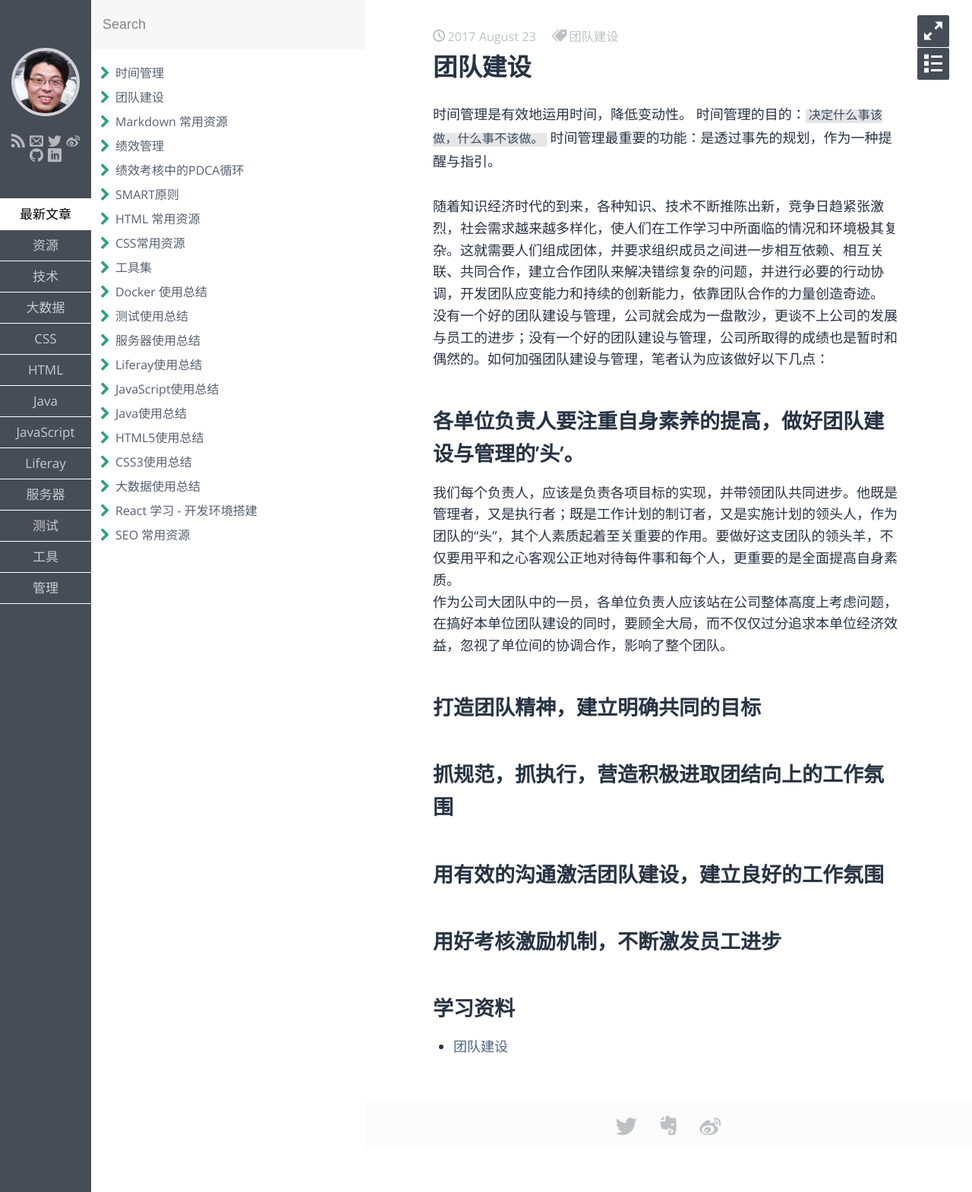
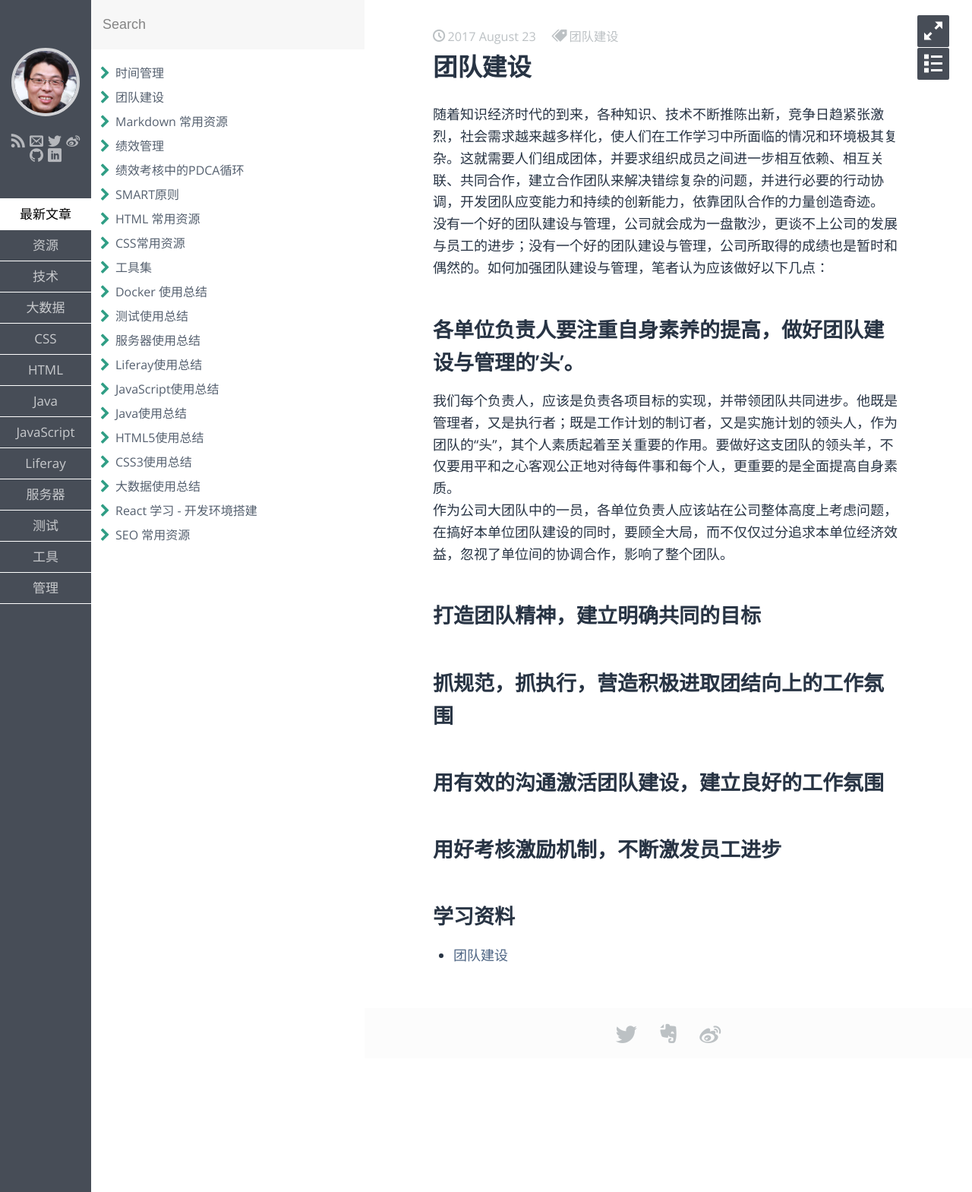
Before and after one commit to sohui/sohui.github.io, a Jekyll site: the page built from _posts/mba/2017-08-23-team-building-principle.md, in a window 1280 px wide. Shown: the whole page at 76% size. Built offline with Jekyll 4.4.1, drawn with Linux system fonts in a browser that asks for light colours; some web fonts are replaced; comment, search, counter and statistics services are not loaded.

Commit message:
Add团队建设

```diff
--- a/_posts/mba/2017-08-23-team-building-principle.md
+++ b/_posts/mba/2017-08-23-team-building-principle.md
@@ -5,10 +5,6 @@ category: 管理
 tags: 团队建设
 keywords: 团队建设
 ---
-
-时间管理是有效地运用时间，降低变动性。
-时间管理的目的：`决定什么事该做，什么事不该做。`
-时间管理最重要的功能：是透过事先的规划，作为一种提醒与指引。
 
 随着知识经济时代的到来，各种知识、技术不断推陈出新，竞争日趋紧张激烈，社会需求越来越多样化，使人们在工作学习中所面临的情况和环境极其复杂。这就需要人们组成团体，并要求组织成员之间进一步相互依赖、相互关联、共同合作，建立合作团队来解决错综复杂的问题，并进行必要的行动协调，开发团队应变能力和持续的创新能力，依靠团队合作的力量创造奇迹。<br>
 没有一个好的团队建设与管理，公司就会成为一盘散沙，更谈不上公司的发展与员工的进步；没有一个好的团队建设与管理，公司所取得的成绩也是暂时和偶然的。如何加强团队建设与管理，笔者认为应该做好以下几点：
```
